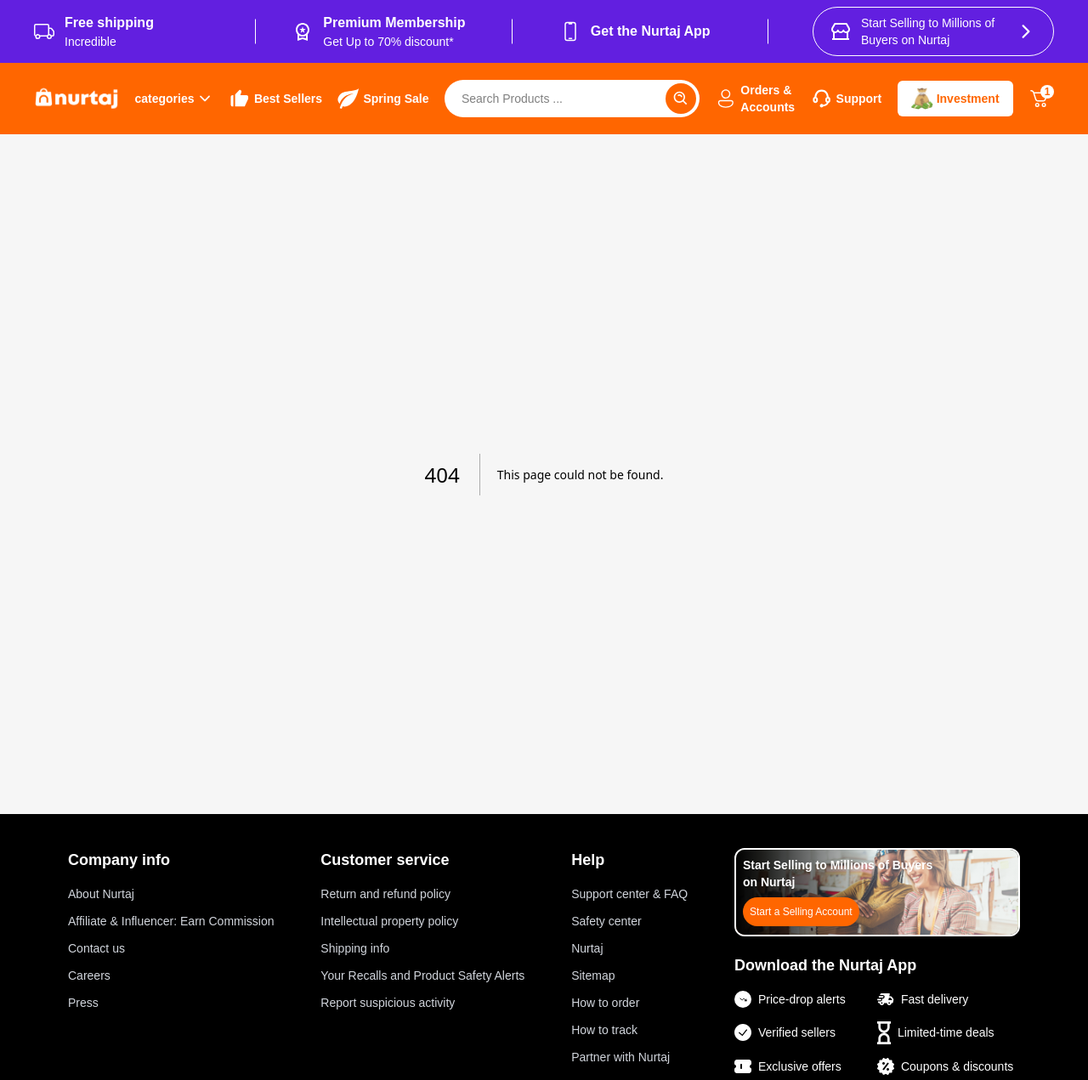
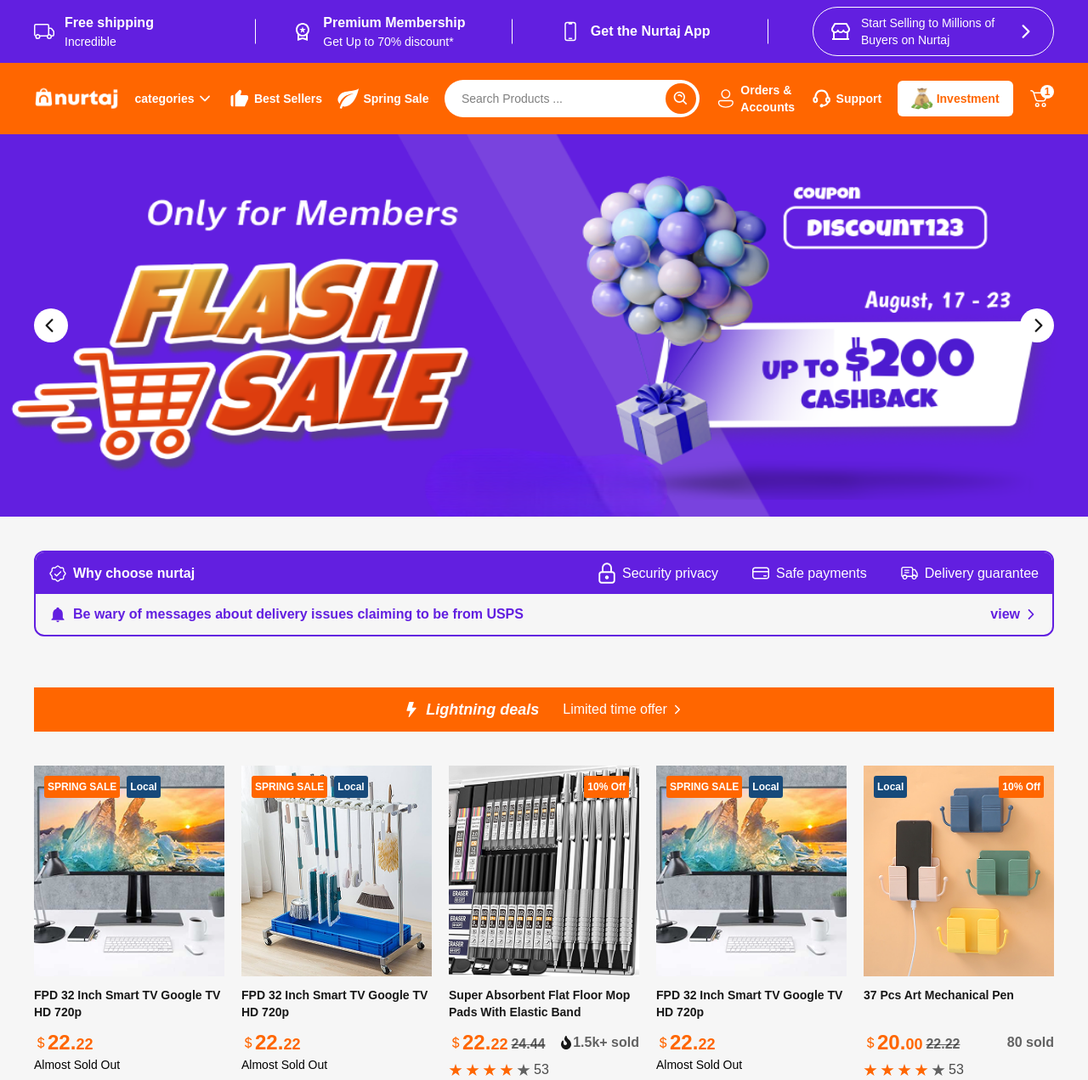
Before and after one commit to Mustafiz82/Nurtaj-web, a Next.js app: page /member in a window 1280 px wide. Before the commit this address had no page. Shown: the top 1271 px of the page at 85% size. Built offline with nearby package versions, Linux system fonts and the light colour scheme.

Commit message:
Feat : Add Member page design

```diff
--- /dev/null
+++ b/src/app/member/page.js
@@ -0,0 +1,24 @@
+import LightningDeals from '@/components/pages/home/LightningDeals';
+import WhyChooseUs from '@/components/pages/home/WhyChooseUs';
+import Banner from '@/components/pages/Member/Banner';
+import Product from '@/components/pages/Member/Product';
+import PromotionalBanner from '@/components/pages/Member/PromotionalBanner';
+import React from 'react';
+
+const page = () => {
+    return (
+        <div className=''>
+            <Banner />
+            <WhyChooseUs/>
+            <LightningDeals hideImage />
+            <PromotionalBanner/>
+            <Product title={"Members spatial discount"} />
+            <Product title={"Special discount"} />
+            <Product title={"Free delivery"} />
+
+        </div>
+
+    );
+};
+
+export default page;
--- a/src/app/page.js
+++ b/src/app/page.js
@@ -3,7 +3,7 @@
 import Slider from "@/components/MobileComponents/Slider";
 import Banner from "@/components/pages/home/Banner";
 import LightningDeals from "@/components/pages/home/LightningDeals";
-import PromotionalBanners from "@/components/pages/home/PromotionalBanners";
+import PromotionalBanners from "@/components/common/PromotionalBanners";
 import SpringSale from "@/components/pages/home/SpringSale";
 import WhyChooceUs from "@/components/pages/home/WhyChooseUs";
 
--- a/src/components/Layout/Header.jsx
+++ b/src/components/Layout/Header.jsx
@@ -9,7 +9,7 @@
         <div >
             <div className="hidden lg:flex w-full bg-secondary   not-even:">
                 {
-                    HeaderData?.map((item, idx) => <div key={idx} className={` text-white  my-2 px-5 flex  px-10 gap-3 items-center justify-center ${idx !== 3 ? "border-right w-[24%]" : "w-[30%] "} ${
+                    HeaderData?.map((item, idx) => <div key={idx} className={` text-white  my-2  flex  px-10 gap-3 items-center justify-center ${idx !== 3 ? "border-right w-[24%]" : "w-[30%] "} ${
                         idx == 0 ? "justify-start" : idx == 3 ? "justify-end" : "justify-center"
                     }`}>
                         <div className={`${idx == 3 && "border border-white rounded-full px-5 py-2"} flex gap-3 items-center `}>
--- a/src/components/common/ProductCard.jsx
+++ b/src/components/common/ProductCard.jsx
@@ -36,16 +36,16 @@
 
 
     return (
-        <div className='flex flex-col h-full justify-between'>
+        <div className='flex group flex-col h-full justify-between'>
             <div>
-                <div className='relative'>
+                <div className='relative overflow-hidden'>
                     <Image
                         src={item?.image}
                         alt='logo'
                         priority
                         width={500}
                         height={500}
-                        className='w-full h-auto'
+                        className='w-full group-hover:scale-110 duration-300 h-auto'
                     />
                     <div className='absolute flex m-2 lg:m-3 gap-2 text-white top-0'>
                         {
@@ -63,7 +63,7 @@
 
                 </div>
                 <div>
-                    <h2 className='text-[12px] lg:text-sm lg:font-semibold line-clamp-1 mt-3 lg:line-clamp-2 lg:h-[3em]'>{item?.title} </h2>
+                    <h2 className='text-[12px] duration-300 group-hover:text-primary lg:text-sm lg:font-semibold line-clamp-1 mt-3 lg:line-clamp-2 lg:h-[3em]'>{item?.title} </h2>
                     <div className='hidden lg:flex justify-between items-end'>
                         <div className='flex items-end'>
                             <div className="flex text-primary  mt-2 items-center     ">
@@ -137,7 +137,7 @@
 
             </div>
 
-            <button className='border hidden lg:block w-full mt-2 border-black py-2 px-5 justify-center items-center hover:bg-black duration-300 text-black hover:text-white'>
+            <button className='border active:scale-95 duration-300 hidden lg:block w-full mt-2 border-black py-2 px-5 justify-center items-center hover:bg-black duration-300 text-black hover:text-white'>
                 Add To Cart
             </button>
         </div>
--- /dev/null
+++ b/src/components/pages/Member/Banner.jsx
@@ -0,0 +1,64 @@
+"use client"
+import Button from '@/components/common/Button';
+import Image from 'next/image';
+import React, { useRef, useState } from 'react';
+import { Swiper, SwiperSlide } from 'swiper/react';
+import 'swiper/css';
+import 'swiper/css/navigation';
+import { Autoplay, Navigation } from 'swiper/modules';
+import { IoIosArrowBack } from "react-icons/io";
+
+
+const Banner = () => {
+
+    const arr = Array.from({ length: 3 }, (_, i) => i);
+    const swiperRef = useRef(null);
+
+
+
+    return (
+        <Swiper
+            navigation={true}
+            onSwiper={(swiper) => (swiperRef.current = swiper)}
+            autoplay={{
+                delay: 3000,
+                disableOnInteraction: false
+            }}
+            loop
+            modules={[Navigation, Autoplay]}
+            className="mySwiper relative">
+            {
+                arr?.map((item, idx) => <SwiperSlide> <div
+
+                    className=''
+                >
+
+                    <Image
+                        src={"/images/Home/member-banner.png"}
+                        alt='member banner'
+                        width={1000}
+                        height={1000}
+                        className='w-full  h-[450px]'
+                    />
+
+                </div></SwiperSlide>)
+            }
+
+            <div
+                onClick={() => swiperRef.current?.slidePrev()}
+                className='hidden lg:flex absolute w-10 h-10  justify-center items-center bg-white rounded-full z-[999] top-1/2 left-[40px] translate-y-[-50%]'>
+                <IoIosArrowBack className='text-2xl -ml-1' />
+            </div>
+            <div
+                onClick={() => swiperRef.current?.slideNext()}
+                className='hidden lg:flex absolute w-10 h-10  justify-center items-center bg-white rounded-full z-[999] top-1/2 right-[40px] translate-y-[-50%]'>
+                <IoIosArrowBack className='text-2xl rotate-180 -mr-1' />
+            </div>
+
+        </Swiper>
+
+
+    );
+};
+
+export default Banner;
--- /dev/null
+++ b/src/components/pages/Member/Product.jsx
@@ -0,0 +1,26 @@
+import ProductCard from '@/components/common/ProductCard';
+import { productData } from '@/Data/ProductData';
+import React from 'react';
+import { MdKeyboardArrowRight } from 'react-icons/md';
+
+const Product = ({ title }) => {
+    return (
+        <div className="mx-10 my-14">
+            <div className='flex justify-between'>
+                <h2 className='text-2xl font-semibold'>{title}</h2>
+                <button className='text-primary flex items-center gap-2'>
+                    <span className='text-base font-medium'>View all</span>
+                    <MdKeyboardArrowRight className='text-lg'/>
+                </button>
+            </div>
+
+           <div className='grid grid-cols-5 gap-5 my-5'>
+           {
+                productData.slice(0, 5)?.map((item , idx) => <ProductCard item={item} key={idx} /> )
+            }
+           </div>
+        </div>
+    );
+};
+
+export default Product;
--- /dev/null
+++ b/src/components/pages/Member/PromotionalBanner.jsx
@@ -0,0 +1,32 @@
+import Image from 'next/image';
+import React from 'react';
+
+const PromotionalBanner = () => {
+
+    const banners = [
+        { src: "/images/Home/promotional-banner-1.png", cols: 1 },
+        { src: "/images/Home/promotional-banner-2.png", cols: 1 },
+        { src: "/images/Home/promotional-banner-3.png", cols: 1 },
+
+    ];
+
+    return (
+        <div className='mx-10 my-5'>
+            <div className="grid grid-cols-3 gap-5">
+                {banners.map((banner, index) => (
+                    <Image
+                        key={index}
+                        src={banner.src}
+                        width={1000}
+                        height={1000}
+                        className="w-full h-auto"
+                        alt={`promotional banner ${index + 1}`}
+                        priority
+                    />
+                ))}
+            </div>
+        </div>
+    );
+};
+
+export default PromotionalBanner;
--- a/src/components/pages/home/LightningDeals.jsx
+++ b/src/components/pages/home/LightningDeals.jsx
@@ -7,7 +7,7 @@
 import { FaFire } from 'react-icons/fa6';
 
 
-const LightningDeals = () => {
+const LightningDeals = ({ hideImage }) => {
 
     const PriceFormatter = ({ price }) => {
         const [integerPart, decimalPart] = price.toFixed(2).split(".");
@@ -43,7 +43,7 @@
                     priority
                     width={500}
                     height={500}
-                    className='w-[100px]  hidden lg:block h-auto absolute -left-[20px]'
+                    className={`w-[100px]  hidden lg:block h-auto absolute -left-[20px] ${hideImage ? "lg:hidden" : "lg:block"}`}
                 />
 
             </div>
@@ -68,7 +68,7 @@
                         <h2 className='line-clamp-1 text-[12px] font-medium'>{item?.title}</h2>
                         <div className='flex justify-between     items-center'>
                             <div className="flex text-primary   items-center     ">
-                                <BsCurrencyDollar className='text-[12px]'/> <span className=''><PriceFormatter price={item?.price} /></span>
+                                <BsCurrencyDollar className='text-[12px]' /> <span className=''><PriceFormatter price={item?.price} /></span>
 
                             </div>
                             {
```
Also changed, not shown: src/components/common/PromotionalBanners.jsx (renamed from src/components/pages/home/PromotionalBanners.jsx).
